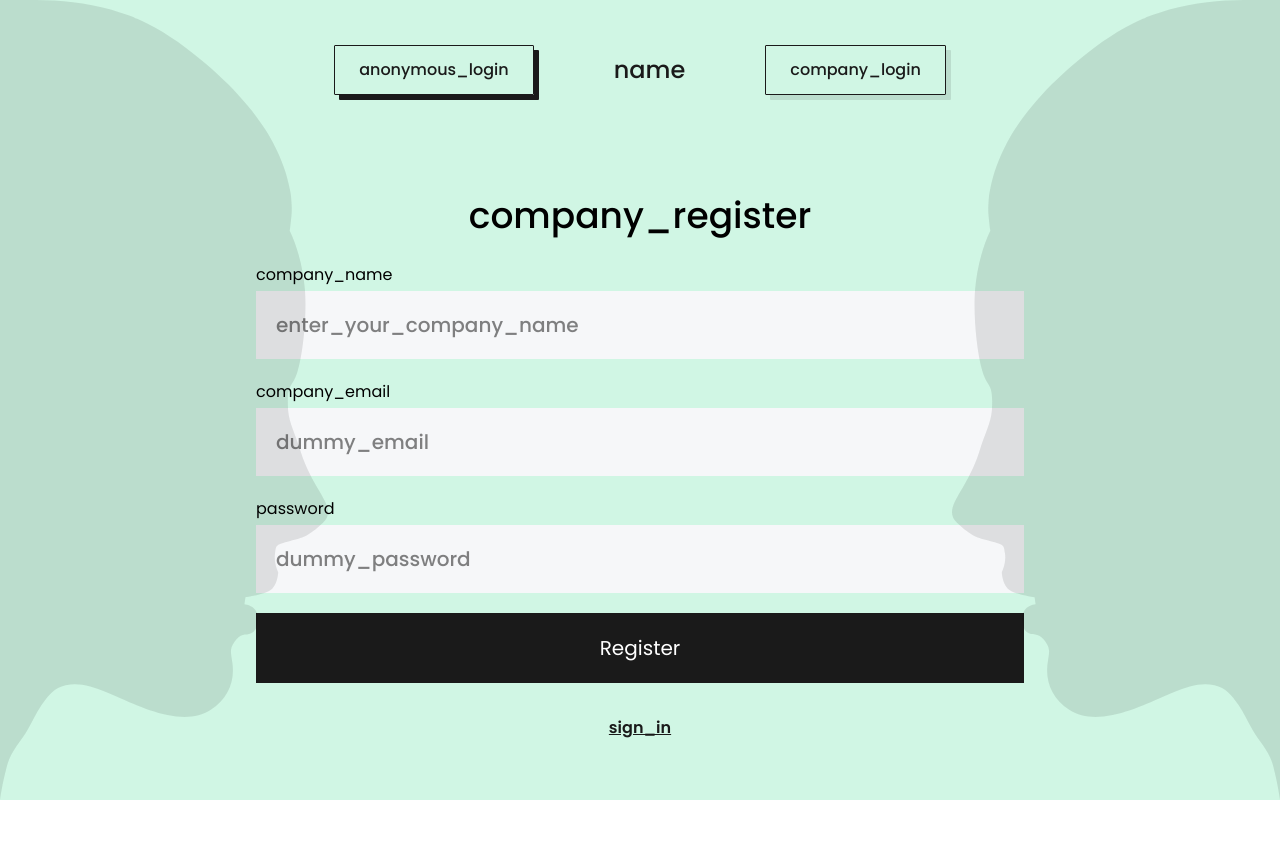
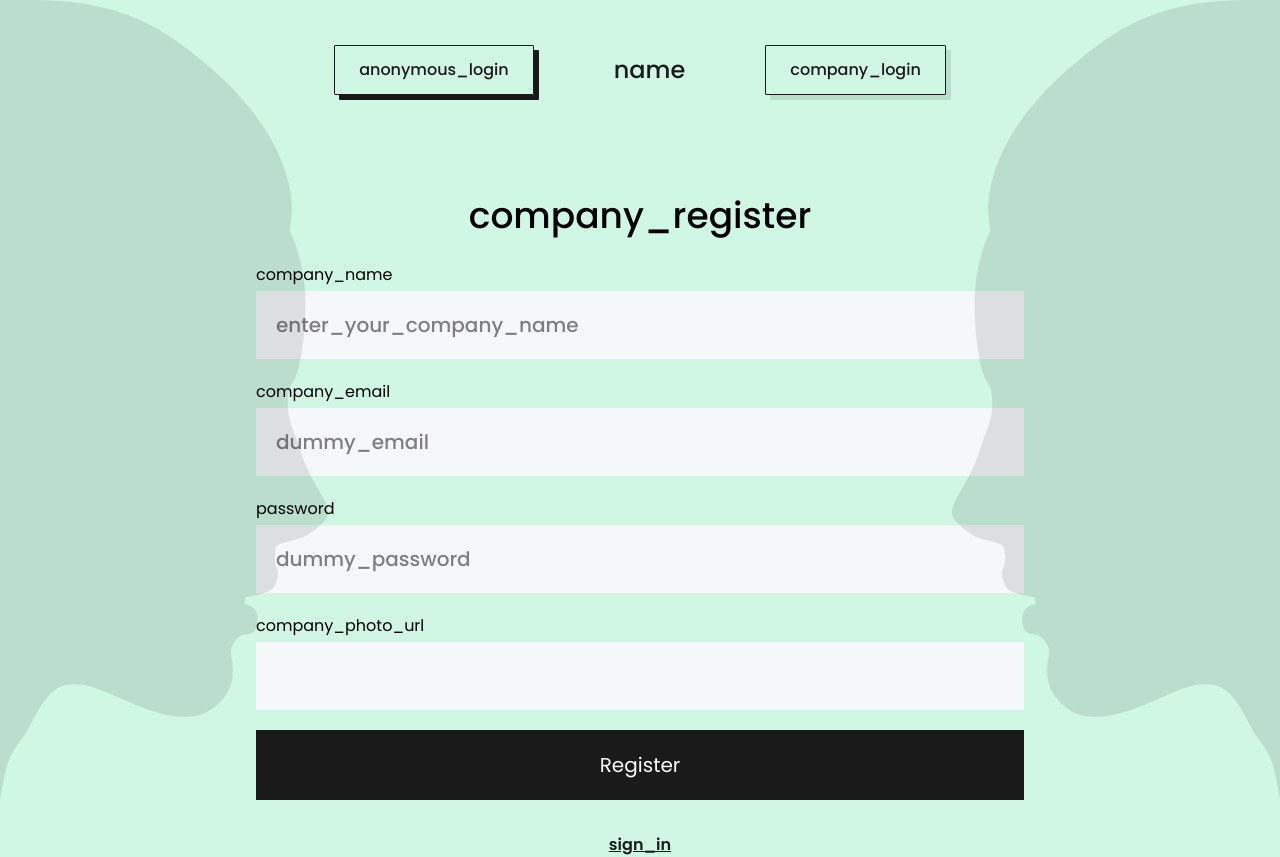
Before and after one commit to volcanioo/anonymous-reporting-tool, a Vue app: page /register in a window 1280 px wide. Before the commit the page ends 800 px from the top, so only its background shows below. Built offline with nearby package versions, Linux system fonts and the light colour scheme; no server answers; what vue-apexcharts, vue-sweetalert2 would draw is missing.

Commit message:
🚨  linter fixes

```diff
--- a/src/api/companies/search.js
+++ b/src/api/companies/search.js
@@ -9,4 +9,4 @@ export default function (keyword) {
         reject(error);
       });
   });
-};
+}
--- a/src/components/CompanySelect/CompanyList.vue
+++ b/src/components/CompanySelect/CompanyList.vue
@@ -47,9 +47,9 @@ export default {
     setSelectedCompany(item) {
       this.selectedCompanyId = item.userUid;
       this.$emit('set-selected-company', item);
-    }
+    },
   },
-}
+};
 </script>
 
 <style lang="scss" scoped>
--- a/src/views/Register.vue
+++ b/src/views/Register.vue
@@ -27,12 +27,12 @@
         name="password"
         :placeholder="$t('dummy_password')"
       />
-      <!-- <label for="companyPhotoURL"> {{ $t('company_photo_url') }} </label>
+      <label for="companyPhotoURL"> {{ $t('company_photo_url') }} </label>
       <input
         v-model="companyPhotoURL"
         type="text"
         name="companyPhotoURL"
-      /> -->
+      />
       <button
         type="submit"
         :class="{ 'button--progress': progress }"
```
